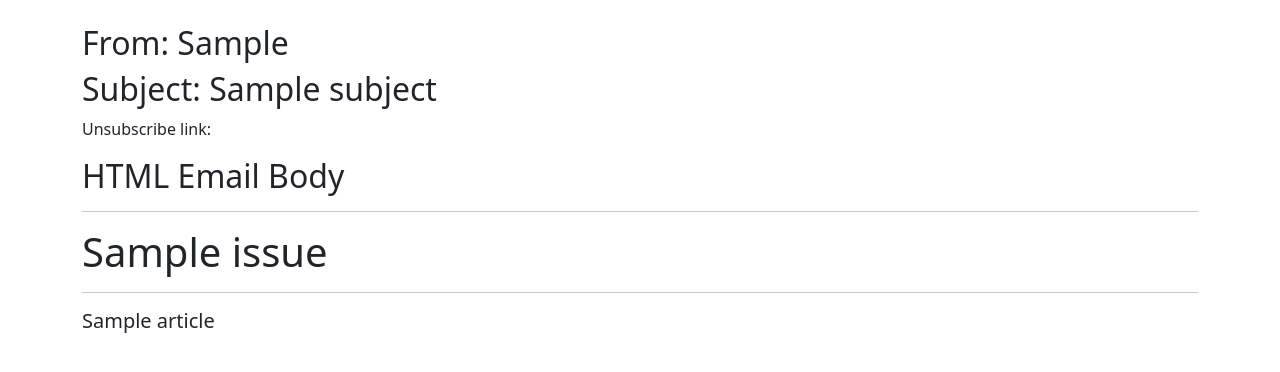
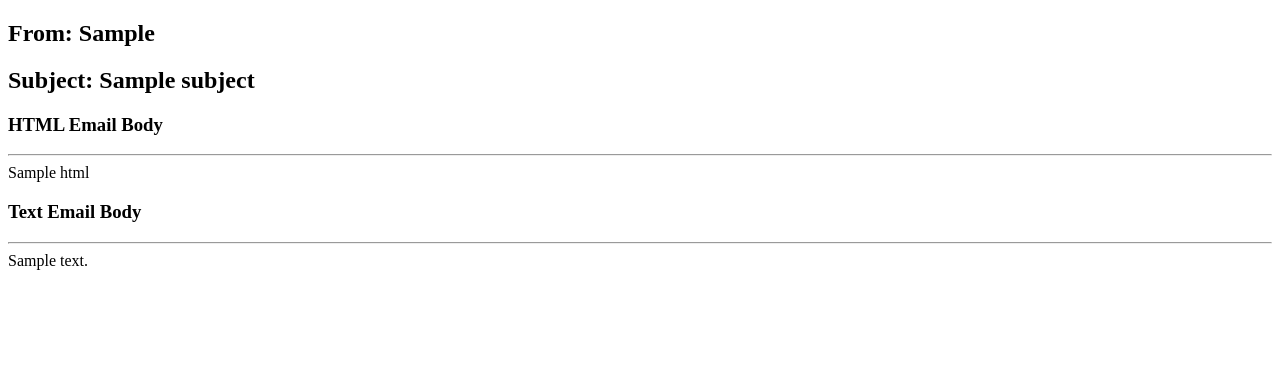
Before and after one commit to phoebebright/skorie-news, a Django app: template skorie_news/templates/skorie_news/admin/issues/issue_preview.html in a window 1280 px wide. Shown: the top 372 px of the page. Run offline with Django 3.2, Linux system fonts and the light colour scheme; the template is opened without the code that fills it: most values are stand-ins (such as "Sample title", 1, 10 or a date in 2020); some libraries are stand-ins or nearby versions.

Commit message:
message -> mailing

```diff
--- a/pyproject.toml
+++ b/pyproject.toml
@@ -4,7 +4,7 @@ build-backend = "setuptools.build_meta"
 
 [project]
 name = "skorie-news"
-version = "0.2.19"
+version = "0.2.21"
 description = "A reusable Django app for newsletters and direct emails."
 readme = "README.md"
 license = {text = "MIT License"}
--- a/skorie_news/templates/skorie_news/admin/issues/issue_preview.html
+++ b/skorie_news/templates/skorie_news/admin/issues/issue_preview.html
@@ -4,20 +4,21 @@
 <head>
   <meta charset="utf-8">
   <title>Preview – {{ issue.title }}</title>
-  <link rel="stylesheet" href="https://cdn.jsdelivr.net/npm/bootstrap@5.3.2/dist/css/bootstrap.min.css">
+
 </head>
 <body class="container py-4">
 <h2>From: {{newsletter.get_sender}} </h2>
 <h2>Subject: {{subject}}</h2>
-<p>Unsubscribe link: </p>
 
-<h2>HTML Email Body</h2>
+
+<h3>HTML Email Body</h3>
 <hr />
-  <h1>{{ issue.title }}</h1>
 
-  <hr>
+{{html|safe}}
 
-  {% include "skorie_news/admin/issues/include_articles.html" %}
+<h3>Text Email Body</h3>
+<hr />
+{{text|linebreaksbr}}
 
 </body>
 </html>
--- a/skorie_news/templates/skorie_news/mailings/mailing.html
+++ b/skorie_news/templates/skorie_news/mailings/mailing.html
@@ -3,11 +3,11 @@
 <html>
 <head>
     <meta charset="utf-8">
-	<title>{{ newsletter.title }}: {{ message.title }}</title>
+	<title>{{ newsletter.title }}: {{ issue.title }}</title>
 </head>
 <body>
     <h1>{{ newsletter.title }}</h1>
-    <h2>{{ message.title }}</h2>
+    <h2>{{ issue.title }}</h2>
       {% include "skorie_news/admin/issues/include_articles.html" %}
 </body>
 </html>
--- a/skorie_news/templates/skorie_news/mailings/mailing_subject.txt
+++ b/skorie_news/templates/skorie_news/mailings/mailing_subject.txt
@@ -1 +1 @@
-{{ newsletter.title }} - {{ issue.title }}
+{{issue.title}}
--- a/skorie_news/urls.py
+++ b/skorie_news/urls.py
@@ -3,7 +3,7 @@ from django.urls import path, register_converter
 from skorie_news.views import NewsletterCreateView, NewsletterUpdateView, NewsletterDeleteView, \
     MailingListView, MailingSendNowView, \
     NewsletterSubscriptionsView, UpdateMySubscription, \
-    MessageArticlesView, SubscribeWithEmail, EventSendView, \
+    SubscribeWithEmail, EventSendView, \
     NewsletterDashboardView, SubscriptionThanks, SubscribeWithEmailRedirect, SubscribeWithEmailUnconfirmed, \
     IssueEditView, IssueCreateView, IssuePreviewView, IssueListView, ArticleListView, ArticleEditView, \
     ManageSubscriptionsView, UnsubscribeView, ConfirmSubscribeView, ClaimEmailManageLinkView,\
```
Also changed, not shown: skorie_news/models.py (+11 -6 lines).
